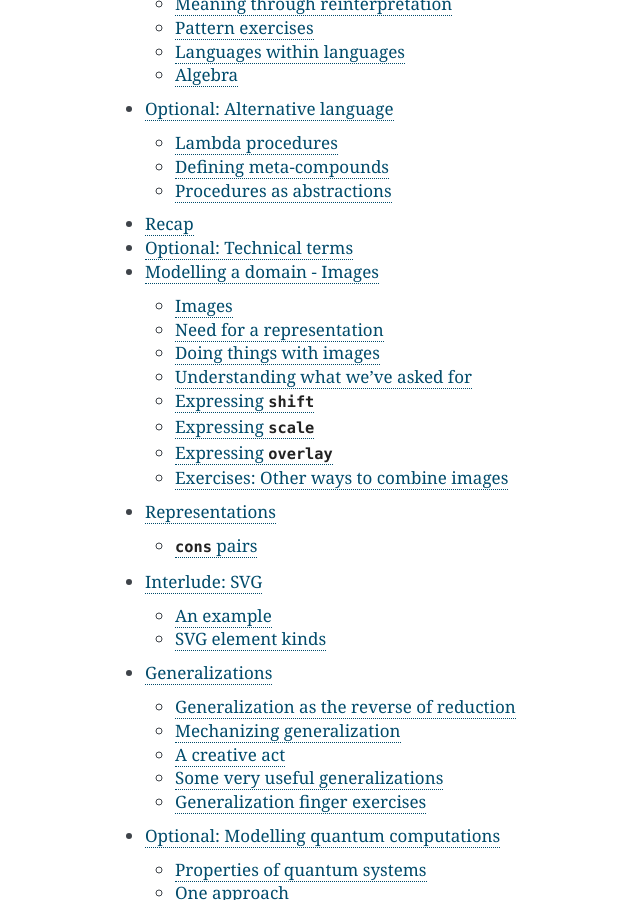
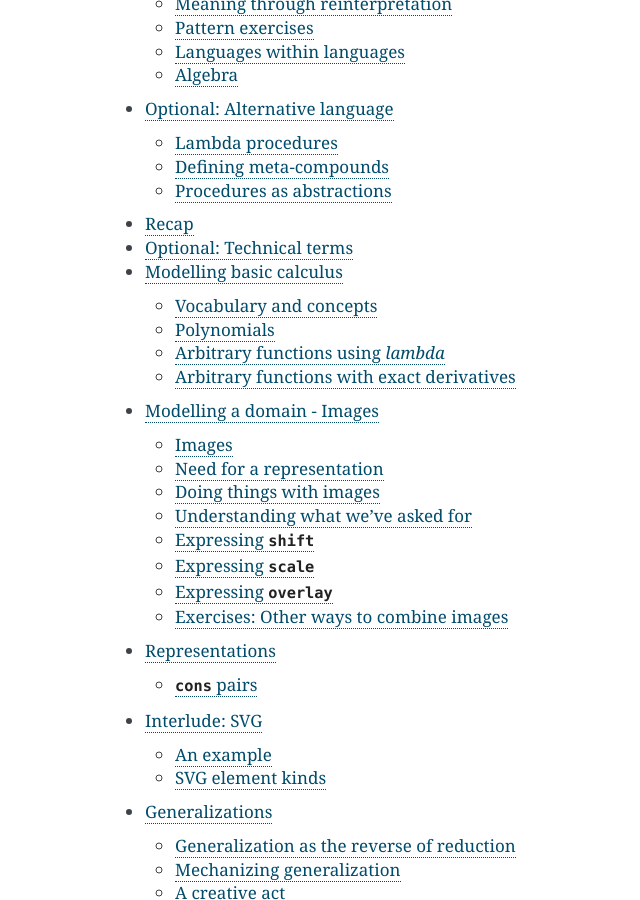
Before and after one commit to kreauniv/complit, a Sphinx documentation site: the page built from source/index.rst, in a window 1280 px wide and 900 px high, scrolled down 2050 px. Shown: the whole window, without its empty margins (305-945 px from the left). Built offline with Sphinx 7.4.7, drawn with Linux system fonts in a browser that asks for light colours; some of the changed lines change nothing that is shown.

Commit message:
Added calculus section

```diff
--- /dev/null
+++ b/source/calculus.rst
@@ -0,0 +1,514 @@
+Modelling basic calculus
+========================
+
+Basic high-school level calculus offers a good warm up to
+modelling a domain and helps us explore various representations
+and their trade-offs.
+
+Vocabulary and concepts
+-----------------------
+
+First off, we need to list out the concepts that we want modelled.
+
+We'll restrict ourselves to the calculus of functions of a single
+variable. That's already two words right there - "function" and
+"variable". We'll use the symbol :math:`x` for a variable and
+other symbols like :math:`f` and :math:`g` for functions. The value
+a function takes for a given value of its variable is written
+:math:`f(x)`.
+
+A key operation in calculus is the computation of the "derivative"
+of a function, written :math:`f'(x)` or as :math:`\mathrm{d} f/\mathrm{d} x`.
+
+Definition-wise, the derivative is often defined as --
+
+.. math::
+
+   f'(x) = \lim_{\epsilon \to 0}\frac{f(x+\epsilon) - f(x)}{\epsilon}
+
+Or symmetrically as -
+
+.. math::
+
+   f'(x) = \lim_{\epsilon \to 0}\frac{f(x+\epsilon/2) - f(x-\epsilon/2)}{\epsilon}
+
+Some common derivatives are given below to refresh your memory -
+
+.. math::
+
+   \begin{array}{rcl}
+   \frac{\mathrm{d}}{\mathrm{d} x} k & = & 0 \\
+   \frac{\mathrm{d}}{\mathrm{d} x} x^n & = & n x^{n-1} \\
+   \frac{\mathrm{d}}{\mathrm{d} x} e^x & = & e^x \\
+   \frac{\mathrm{d}}{\mathrm{d} x} \sin(x) & = & \cos(x) \\
+   \frac{\mathrm{d}}{\mathrm{d} x} \cos(x) & = & -\sin(x)
+   \end{array}
+
+We also have some rules that the derivative obeys --
+
+.. math::
+
+   \begin{array}{rcl}
+   \frac{\mathrm{d}}{\mathrm{d}x} (f(x) + g(x)) & = & f'(x) + g'(x) \\
+   \frac{\mathrm{d}}{\mathrm{d}x} kf(x) & = & k f'(x) \\
+   \frac{\mathrm{d}}{\mathrm{d}x} f(kx) & = & k f'(kx) \\
+   \frac{\mathrm{d}}{\mathrm{d}y} f(x)g(x) & = & f'(x)g(x) + f(x)g'(x) \\
+   \frac{\mathrm{d}}{\mathrm{d}y} f(g(x)) & = & f'(g(x)) g'(x)
+   \end{array}
+
+So we need to come up with a representation for "functions", such that we can
+represent derivatives and their properties.
+
+Polynomials
+-----------
+
+Polynomials -- of the form :math:`f(x) = a_0x^0 + a_1x^1 + a_2x^2 + ...` are a
+useful class of functions to model. Since they have an interesting property
+that every polynomial :math:`f(x)` can be expressed as :math:`f(x) = a + x
+g(x)` where :math:`g(x)` is also a polynomial. In the trivial case where
+:math:`g(x) = 0`, we have :math:`f(x) = a` a constant.
+
+.. math::
+
+   f(x) = a_0 + x (a_1 + a_2 x + a_3 x^2 + ..)
+
+So if we represent a polynomial function as a list of the coefficients
+of the powers of :math:`x`, like :math:`(\text{list}\ a_0\ a_1\ a_2\ ...)`,
+then we can get the representation for the :math:`g(x)` by just dropping
+the first element of the list.
+
+For example, the polynomial :math:`f(x) = 7 - 3x + x^2` can be written
+as `(list 7 -3 1)`. We can write :math:`f(x) = 7 + x(-3 + x)`. The
+polynomial :math:`-3 + x` has the list representation `(list -3 1)`,
+which we can see is simply `(rest (list 7 -3 1))`. We'll exploit this
+structure shortly.
+
+Once we've made this connection, we can go back and re-examine the structure
+to see that we can define polynomials recursively in the same way we
+can define lists recursively.
+
+.. list-table:: Parallels between polynomials and lists
+   :header-rows: 1
+   :align: center
+
+   * - Polynomials
+     - Lists
+   * - :math:`0` is a polynomial.
+     - `empty` is a list.
+   * - If :math:`g(x)` is a polynomial,
+       then :math:`f(x) = a + xg(x)` is
+       also a polynomial for any :math:`a`.
+     - If L is a list, then `(cons a L)`
+       is also a list.
+
+Since we're thinking of polynomials as pairs :math:`(a,g(x))` where :math:`a`
+is a number and :math:`g(x)` is a polynomial, with :math:`0` also qualifying
+as a polynomial, the resemblance with lists where `(cons a <another-list>)` is
+very close, permitting the use of lists as a "natural" representation, since
+we can decompose a polynomial into the :math:`a` and the :math:`g(x)` using
+`first` and `rest`.
+
+Using this, we can now express the "value of a polynomial at a given :math:`x`".
+
+.. code:: racket
+
+   (define (value f x)
+      (if (empty? f)
+          0
+          (+ (first f) (* x (value (rest f) x)))))
+
+   ; f(x) = 7 - 3x + x^2
+   ; f_repr = (list 7 -3 1)
+   ; f(2) = 5
+   ; (value f_repr 2)
+   ; = (+ 7 (* 2 (value (list -3 1) 2)))
+   ; = (+ 7 (* 2 (+ -3 (* 2 (value (list 1) 2)))))
+   ; = (+ 7 (* 2 (+ -3 (* 2 (+ 1 (value empty 2))))))
+   ; = (+ 7 (* 2 (+ -3 (* 2 (+ 1 0)))))
+   ; = (+ 7 (* 2 (+ -3 (* 2 1))))
+   ; = (+ 7 (* 2 (+ -3 2)))
+   ; = (+ 7 (* 2 -1))
+   ; = (+ 7 -2)
+   ; = 5
+
+Remember that here the argument `f` to `value` is expected to be a list of numbers
+and the argument `x` is a number at which we want to evaluate `f`.
+
+Now, how do we approach the derivative? First off, we can see that the derivative
+of a polynomial function is another polynomial. So we we merely have to derive
+one list from another.
+
+.. math::
+
+   \begin{array}{rcl}
+   f(x) & = & \sum_{k=0}^{N} a_k x^k \\
+   f'(x) & = & \sum_{k=1}^{N} k a_k x^{k-1}
+   \end{array}
+
+But we also know :math:`f(x) = a + xg(x)` and that tells us that
+:math:`f'(x) = g(x) + xg'(x)`. So we can write the derivative
+calculation as --
+
+.. code::
+
+   ; maps polynomial to polynomial
+   (define (derivative f)
+      (if (empty? f)
+          empty
+          (padd (rest f) (xtimes (derivative (rest f))))))
+
+Here we're introducing the word `padd` to stand for polynomial addition, and
+the word `xtimes` to represent the construction :math:`xg(x)` given
+:math:`g(x)`. These are easy to define.
+
+.. code::
+
+   (define (padd p1 p2)
+      (if (empty? p1) p2
+          (if (empty? p2) p1
+              (cons (+ (first p1) (first p2))
+                    (padd (rest p1) (rest p2))))))
+
+   (define (xtimes g) (cons 0 g))
+
+   ; We can also generalize that a little for convenience.
+   ; With `plin`, we compute a * p1 + b * p2
+   (define (plin a p1 b p2)
+      (if (empty? p1) (map (lambda (x) (* x b)) p2)
+          (if (empty? p2) (map (lambda (x) (* x a)) p1)
+              (cons (+ (* a (first p1)) (* b (first p2)))
+                    (plin a (rest p1) b (rest p2))))))
+
+.. admonition:: **Task**
+
+   Also define `(pmul p1 p2)` which multiplies two polynomials to
+   produce a product polynomial.
+
+We also know that the "indefinite integral" of a polynomial is also a polynomial.
+
+.. math::
+
+   \begin{array}{rcl}
+   f(x) & = & \sum_{k=0}^{N} a_k x^k \\
+   \int f(x)\mathrm{d}x & = & C + \sum_{k=0}^{N} \frac{a_k}{k+1}x^{k+1}
+   \end{array}
+
+However, we can also use our list-like formulation to help us with this
+calculation.
+
+.. math::
+
+   \begin{array}{rcl}
+   f(x) & = & a + x g(x) \\
+   \int f(x) \mathrm{d}x & = & C + ax + \int x\mathrm{d}G(x) \\
+   & = & C + ax + xG(x) - \int G(x)\mathrm{d}x
+   \end{array}
+
+where :math:`G(x) = \int g(x)\mathrm{d}x`.
+
+So, a naive translation of that gives us --
+
+.. code:: racket
+
+   (define (integral f C)
+      (if (empty? f)
+          (list C)
+          (let ([G (integral (rest f) 0)])
+             (padd (list C (first f))
+                   (plin  1 (xtimes G) -1 (integral G 0))))))
+
+.. admonition:: **Question:**
+
+   Why is that "naive"? Try out the calculation and see what happens?
+   Can you figure out what's happening? Try, for example,
+   `(integral (list 1) 0)` and work out the reduction by hand.
+   What do you think you can do?
+
+How about the following definition based on the explicit formula?
+
+.. code:: racket
+
+   (define (integral f)
+      (xtimes (let poly-integral ([f f] [k 1])
+                 (if (empty? f)
+                     empty
+                     (cons (/ (first f) k)
+                           (poly-integral (rest f) (+ k 1)))))))
+
+What we see here is that while the derivative aligns well with the recursive
+structure of the list, the integral really does not, since in order to compute
+the integral of :math:`f=a+xg`, we'll have to compute the double-integral of
+:math:`g`!! So in this case, the explicit polynomial form is more useful to help
+define the integral within our list representation.
+
+.. admonition:: **Task**
+
+   Extend the range of functions we can represent beyond polynomials in :math:`x`
+   to also include powers of :math:`1/x`. i.e. -
+
+   .. math::
+
+      f(x) = \sum_{k=m}^{n} a_k x^k
+
+   where :math:`m` and :math:`n` are both **integers** such that :math:`n >=
+   m`. How will we represent such functions as a data structure? You'll have to
+   explore the math of such polynomials a bit before you can see the data
+   structure relevant to it. **Hint:** Consider what happens when you multiply
+   such a polynomial by :math:`x` or :math:`1/x`.
+
+   Also, while the derivative of such polynomials is also in the same class,
+   the integral is not!
+
+   Here is another class of polynomial-like functions for you to explore --
+
+   .. math::
+
+      f(x) = \sqrt{x}\sum_{k=m}^{n} a_k x^k
+
+Arbitrary functions using `lambda`
+----------------------------------
+
+What if we represented a function as a lambda-function of a single argument?
+Like this -
+
+.. code:: racket
+
+   (define f (lambda (x) (+ 7 (* -3 x) (* x x))))
+
+We can easily see that it is no longer possible to calculate its exact derivative.
+We can at best approximate it using the "limit" definition of the derivative.
+
+.. code:: racket
+
+   (define ε 1e-6)
+   (define (derivative f)
+        (lambda (x)
+            (/ (- (f (+ x (/ ε 2))) (f (- x (/ ε 2)))) ε)))
+
+Notice how we can pass in a lambda-function to `derivative` and get back
+another lambda function as a result which is the "derivative of f, as a
+function".
+
+We can no longer calculate the indefinite integral, but can do a definite
+integral. So we'll also need a similar approximate form for the definite
+integral as well.
+
+.. math::
+
+   \int_{a_1}^{a_2}f(x)\mathrm{d}x = \lim_{N \to \infty}\left[\frac{1}{N}\sum_{k=0}^{N}f(a_1 + (k/N)(a_2 - a_1))\right]
+
+
+This would then be a summation loop --
+
+.. code:: racket
+
+   (define (integral f a1)
+     (lambda (a2)
+        (when (< a2 a1) (error "a2 must be > a1"))
+        (let sum ([x a1] [s 0.0])
+           (if (< x a2)
+              (sum (+ x ε) (+ s (f x)))
+              (* ε s)))))
+
+Note that we've wrapped the integration loop into a lambda so that the
+integral of a function is also a function in our representation.
+
+.. asmonition:: **Task**
+
+   Write a Racket definition (using either representation) for the n-th
+   derivative of a function.
+
+Arbitrary functions with exact derivatives
+------------------------------------------
+
+With polynomials, we could get exact derivatives, but not have every possible
+function represented using polynomials with finite terms. For example, the
+trigonometric, exponential, irrational, multiplicative inverses, and such
+functions are not representable with finite polynomials. We also saw that
+if we chose the general "a function is just a lambda" representation, we
+lost our ability to compute exact derivatives though we gained generality.
+We could only get a numerical approximation to the derivative.
+
+Can we have both? Exact integrals are much harder or impossible in many
+circumstances, so we'll leave those alone. Can we have the ability to write
+general functions and also be able to compute derivatives exactly?
+
+So far, we've used one or more definitions of a derivative to implement it
+for our representation. We haven't used its properties directly. The question
+at hand is that if we have a few simple functions whose derivatives are known,
+and we arrange things so that `derivative` obeys the stated properties, would
+it then suffice as an implementation of differentiation? After all, we construct
+functions by combining basic functions like :math:`x`, :math:`e^x`, :math:`sin(x)`
+and such. If we have a roster of these with a table of known derivatives, and an
+implementation that obeys the rules for combining derivatives, won't we get
+both (reasonable) generality *and* exact derivatives?
+
+Towards this, we consider modelling not what a function is at a given argument
+:math:`x`, but **all** the values that it takes in a small neighbourhood around
+:math:`x` -- :math:`(x-ε,x+ε)`. By the definition of the derivative we saw earlier,
+we can represent the behaviour of the function in this interval by giving two
+values -- :math:`f(x)` and :math:`f'(x)`. Note that :math:`x` here is not a "variable",
+but a specific position around which we're exploring what :math:`f` looks like.
+Since it requires two values, we can represent this region as a pair :math:`(f(x), f'(x))`.
+
+What does this pair for :math:`f(x) = x` look like? It would be :math:`(x,1)` for whatever
+given value of :math:`x`. Let's use lambdas for the two functions in this representation,
+and use a list of two functions as the representation for the behaviour of the function
+around a given region. So we'll represent :math:`f(x) = x` around :math:`x = 3` as the list
+`(dual 3 1)`. The constant function :math:`f(x) = k` will then have the representation
+`(dual k 0)`.
+
+.. admonition:: `struct`
+
+   The `struct` declaration helps us keep associated data together and provide
+   appropriate names. In this case, declaring `(struct dual (x dx))` provides a
+   number of words automatically for us.
+
+   1. We can construct such a pair using the word `dual` like `(dual 3.0 1.0)`.
+   2. The word `dual?` can be used to check whether a given value is this kind
+      of struct or not, like `(dual? d)`.
+   3. Given such a struct value bound to some identifier, say `d`, the words
+      `dual-x` and `dual-dx`, derived from the struct's name and the names we gave
+      to its two fields, can be used to get at the two fields like `(dual-x d)`
+      and `(dual-dx d)`.
+
+Now, using the properties of derivatives of functions, we can write down
+operations on these "dual numbers" like this --
+
+.. code:: racket
+
+   (struct dual (x dx))
+
+   ; Derivates add straightforwardly.
+   (define (d+ d1 d2)
+     (dual (+ (dual-x d1) (dual-x d2))
+           (+ (dual-dx d1) (dual-dx d2))))
+
+   ; Derivatives substract straightforwardly too.
+   (define (d- d1 d2)
+     (dual (- (dual-x d1) (dual-x d2))
+           (- (dual-dx d1) (dual-dx d2))))
+
+   ; We need to use the derivative of products rule here.
+   (define (d* d1 d2)
+     (dual (* (dual-x d1) (dual-x d2))
+           (+ (* (dual-x d1) (dual-dx d2))
+              (* (dual-dx d1) (dual-x d2)))))
+
+   ; (a+εb)/(c+εd)
+   ; = (1/c)(a+εb)(1-εd/c)
+   ; = (1/c)(a+ε(b-ad/c))
+   ; = (a/c) + ε(b/c-ad/c²)
+   (define (d/ d1 d2)
+     (dual (/ (dual-x d1) (dual-x d2))
+           (+ (/ (dual-dx d1) (dual-x d2))
+              (- (/ (dual-dx d1) (dual-x d2))
+                 (/ (* (dual-x d1) (dual-dx d2))
+                    (* (dual-x d2) (dual-x d2)))))))
+
+   (define (dconst k) (dual k 0))
+
+   ; 1/(a+εb) = 1/a -εb/a²
+   (define (d1/ d)
+     (dual (/ 1 (dual-x d))
+           (/ (- (dual-dx d)) (* (dual-x d) (dual-x d)))))
+
+   (define (dlinear c m x)
+       (dual (+ (* m (dual-x x)) c)
+             (* m (dual-dx x))))
+
+   ; (a+εb)^n = a^n+εnba^(n-1)
+   (define (dpow x n)
+     (dual (expt (dual-x x) n)
+           (* (dual-dx x) n (expt (dual-x x) (- n 1)))))
+
+   ; e^(a+εb) = e^a(1+εb)
+   (define (dexp x)
+     (dual (exp (dual-x x))
+           (* (dual-dx x) (exp (dual-x x)))))
+
+   (define (dsin x)
+     (dual (sin (dual-x x))
+           (* (dual-dx x) (cos (dual-x x)))))
+
+   (define (dcos x)
+     (dual (cos (dual-x x))
+           (* (dual-dx x) -1 (sin (dual-x x)))))
+
+   (define (dsq x)
+     (dual (* (dual-x x) (dual-x x))
+           (* (dual-dx x) 2 (dual-x x))))
+
+   ; sqrt(a+εb) = sqrt(a)(1+ε(b/2a)) = sqrt(a)+εb/(2sqrt(a))
+   (define (dsqrt x)
+     (dual (sqrt (dual-x x))
+           (* (dual-dx x) (/ 1/2 (sqrt (dual-x x))))))
+
+   ; ... and more, for whatever vocabulary of basic functions you need.
+
+With that, we can express a non-polynomial function like :math:`\sigma(x) =
+1/(1+e^{-x})` like this -
+
+.. code:: racket
+
+   (define (dsigma x)
+     (d1/ (d+ (dconst 1) (dexp (dlinear 0 -1 x)))))
+
+And when we calculate, say `(dsigma (dual 0.5 1.0))`, we'll not only get the value of the
+function in the first element of the result list, but the second will us the
+exact derivative at that position as well!
+
+.. note:: This representation works with what is called "dual numbers" which we
+   represent using the struct `dual`. By threading this "pair of numbers"
+   through the entire computation, we can compute both the value of a function
+   at a point and its derivative at the point **exactly** (i.e. without
+   assuming an :math:`\epsilon` and using the limit definition).
+
+We can test this out using a simple linear regression learning loop. We model a
+dataset of (x,y) pairs using the equation :math:`y=px` with parameter `p`, and
+the loss function :math:`(1/N)\sum_i|y_i-px_i|^2`. The key thing to note here
+is that we only express the loss function using the operators for `dual` which
+has the same form as the loss function formula. The computation when run, will
+**automatically** construct the derivative of the loss function w.r.t. `p`,
+which enables us to run the learning loop.
+
+.. code:: racket
+
+   ; Loss for a single (x,y) datum  |y-px|^2
+   (define (xyloss p x y) (dsq (d- (dual y 0) (d* p (dual x 0)))))
+
+   ; Loss for a dataset of xs, ys both of which are lists.
+   (define (loss p xs ys)
+     (d/ (xysum xyloss p xs ys (dual 0.0 0.0))
+         (dconst (length xs))))
+
+   ; \sum_i|y-px|^2
+   (define (xysum f p xs ys result)
+     (if (empty? xs)
+         result
+         (xysum f p (rest xs) (rest ys) (d+ (f p (first xs) (first ys)) result))))
+
+   ; pinitial is the initial guess for the slope parameter.
+   ; lr = learning rate, set to 0.01
+   ; loss is the loss function (use above `loss`)
+   ; stop-loss is the loss value below which we don't need to train.
+   ; maxN is the max number of iterations, in case we put bad values
+   ;      for the other parameters.
+   ; Results in a 3-element list of p, loss and number of iterations.
+   (define (learn-p pinitial xs ys lr loss stop-loss maxN)
+     (let loop ([p (dual pinitial 1.0)] [N 0])
+       (let ([l (loss p xs ys)])
+         (if (or (> N maxN) (< (sqrt (dual-x l)) stop-loss))
+             (list p l N)
+             (loop (d- p (dual (* lr (dual-dx l)) 0)) (+ N 1))))))
+
+   ; Example case where the learnt parameter should be approx 2.1
+   (define xs (list 1 2 3 4 5))
+   (define ys (list 2.1 4.2 6.3 8.4 10.5))
+   (learn-p 1.0 xs ys 0.01 loss 0.0001 100)
+
+
+.. admonition:: **Task**
+
+   How will this code look like if you want a model with, say, two parameters?
+   How about n-parameters?
--- a/source/index.rst
+++ b/source/index.rst
@@ -21,6 +21,7 @@
    alternative-syntax
    recap
    technical-terms
+   calculus
    modelling-images
    representations
    svg
```
